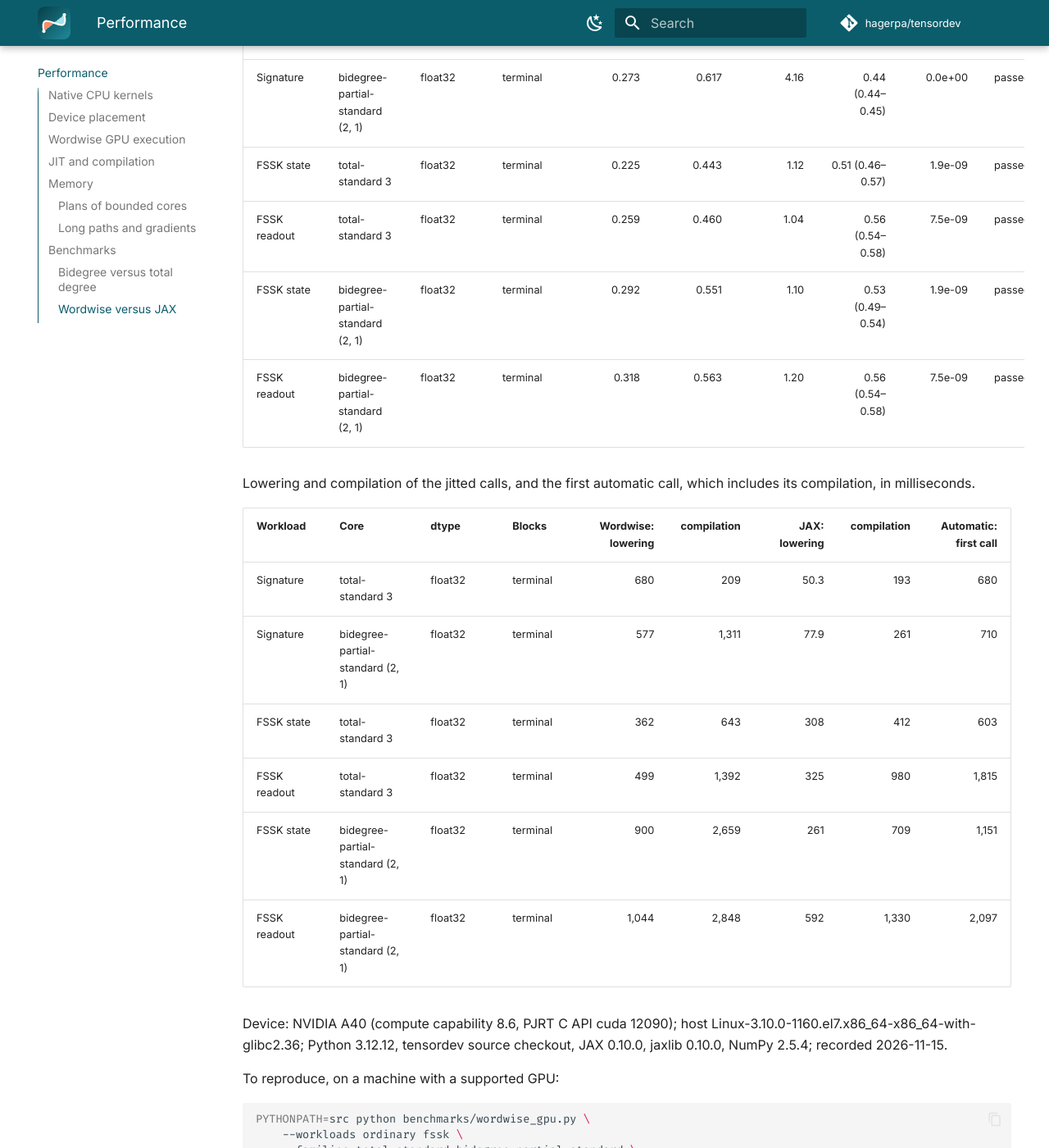
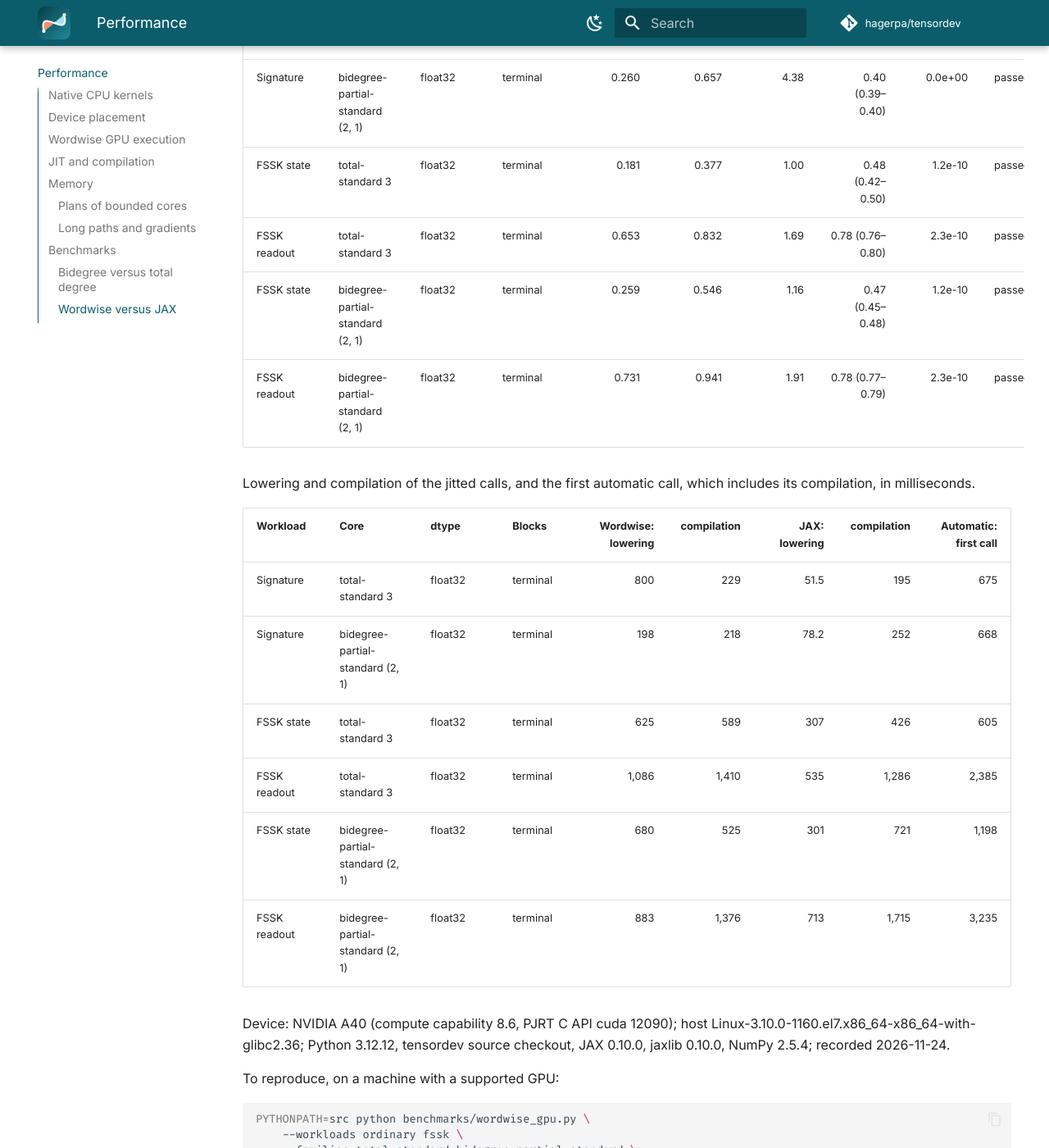
Before and after one commit to hagerpa/tensordev, an MkDocs documentation site: the page built from docs/performance.md, in a window 1280 px wide and 1400 px high, scrolled down 8879 px. Shown: the whole window at 82% size. Built offline with MkDocs 1.6.1 and Material for MkDocs 9.7.7, drawn with Linux system fonts in a browser that asks for light colours; plug-ins that fetch from the network failed and are left out; comment, search, counter and statistics services are not loaded.

Commit message:
Regenerate the GPU benchmark table
From hpc3 job 660591 (NVIDIA A40, 2026-11-24) on the one wordwise kernel with the
branch-free dense operators. All six gates pass. Wordwise / JAX: signatures 0.34
and 0.40, FSSK state 0.48 and 0.47, FSSK readout 0.78 and 0.78. The readout ratio
was 0.56 on 2026-11-15; both readout runners include the operator evaluation,
which still takes longer than with 0.1.0.

```diff
--- a/docs/generated/wordwise_gpu.md
+++ b/docs/generated/wordwise_gpu.md
@@ -3,23 +3,23 @@ Warm calls: medians of 30 timed calls after 5 warm-up calls, in milliseconds, fo
 
 | Workload | Core | dtype | Blocks | Wordwise | JAX | Automatic | Wordwise / JAX | Error | Gate |
 |---|---|---|---|--:|--:|--:|--:|--:|---|
-| Signature | total-standard 3 | float32 | terminal | 0.186 | 0.553 | 3.04 | 0.34 (0.31–0.36) | 0.0e+00 | passed |
-| Signature | bidegree-partial-standard (2, 1) | float32 | terminal | 0.273 | 0.617 | 4.16 | 0.44 (0.44–0.45) | 0.0e+00 | passed |
-| FSSK state | total-standard 3 | float32 | terminal | 0.225 | 0.443 | 1.12 | 0.51 (0.46–0.57) | 1.9e-09 | passed |
-| FSSK readout | total-standard 3 | float32 | terminal | 0.259 | 0.460 | 1.04 | 0.56 (0.54–0.58) | 7.5e-09 | passed |
-| FSSK state | bidegree-partial-standard (2, 1) | float32 | terminal | 0.292 | 0.551 | 1.10 | 0.53 (0.49–0.54) | 1.9e-09 | passed |
-| FSSK readout | bidegree-partial-standard (2, 1) | float32 | terminal | 0.318 | 0.563 | 1.20 | 0.56 (0.54–0.58) | 7.5e-09 | passed |
+| Signature | total-standard 3 | float32 | terminal | 0.167 | 0.499 | 2.93 | 0.34 (0.31–0.37) | 0.0e+00 | passed |
+| Signature | bidegree-partial-standard (2, 1) | float32 | terminal | 0.260 | 0.657 | 4.38 | 0.40 (0.39–0.40) | 0.0e+00 | passed |
+| FSSK state | total-standard 3 | float32 | terminal | 0.181 | 0.377 | 1.00 | 0.48 (0.42–0.50) | 1.2e-10 | passed |
+| FSSK readout | total-standard 3 | float32 | terminal | 0.653 | 0.832 | 1.69 | 0.78 (0.76–0.80) | 2.3e-10 | passed |
+| FSSK state | bidegree-partial-standard (2, 1) | float32 | terminal | 0.259 | 0.546 | 1.16 | 0.47 (0.45–0.48) | 1.2e-10 | passed |
+| FSSK readout | bidegree-partial-standard (2, 1) | float32 | terminal | 0.731 | 0.941 | 1.91 | 0.78 (0.77–0.79) | 2.3e-10 | passed |
 
 Lowering and compilation of the jitted calls, and the first automatic call, which includes its compilation, in milliseconds.
 
 | Workload | Core | dtype | Blocks | Wordwise: lowering | compilation | JAX: lowering | compilation | Automatic: first call |
 |---|---|---|---|--:|--:|--:|--:|--:|
-| Signature | total-standard 3 | float32 | terminal | 680 | 209 | 50.3 | 193 | 680 |
-| Signature | bidegree-partial-standard (2, 1) | float32 | terminal | 577 | 1,311 | 77.9 | 261 | 710 |
-| FSSK state | total-standard 3 | float32 | terminal | 362 | 643 | 308 | 412 | 603 |
-| FSSK readout | total-standard 3 | float32 | terminal | 499 | 1,392 | 325 | 980 | 1,815 |
-| FSSK state | bidegree-partial-standard (2, 1) | float32 | terminal | 900 | 2,659 | 261 | 709 | 1,151 |
-| FSSK readout | bidegree-partial-standard (2, 1) | float32 | terminal | 1,044 | 2,848 | 592 | 1,330 | 2,097 |
+| Signature | total-standard 3 | float32 | terminal | 800 | 229 | 51.5 | 195 | 675 |
+| Signature | bidegree-partial-standard (2, 1) | float32 | terminal | 198 | 218 | 78.2 | 252 | 668 |
+| FSSK state | total-standard 3 | float32 | terminal | 625 | 589 | 307 | 426 | 605 |
+| FSSK readout | total-standard 3 | float32 | terminal | 1,086 | 1,410 | 535 | 1,286 | 2,385 |
+| FSSK state | bidegree-partial-standard (2, 1) | float32 | terminal | 680 | 525 | 301 | 721 | 1,198 |
+| FSSK readout | bidegree-partial-standard (2, 1) | float32 | terminal | 883 | 1,376 | 713 | 1,715 | 3,235 |
 
 Device: NVIDIA A40 (compute capability 8.6, PJRT C API
-cuda 12090); host Linux-3.10.0-1160.el7.x86_64-x86_64-with-glibc2.36; Python 3.12.12, tensordev source checkout, JAX 0.10.0, jaxlib 0.10.0, NumPy 2.5.4; recorded 2026-11-15.
+cuda 12090); host Linux-3.10.0-1160.el7.x86_64-x86_64-with-glibc2.36; Python 3.12.12, tensordev source checkout, JAX 0.10.0, jaxlib 0.10.0, NumPy 2.5.4; recorded 2026-11-24.
```
